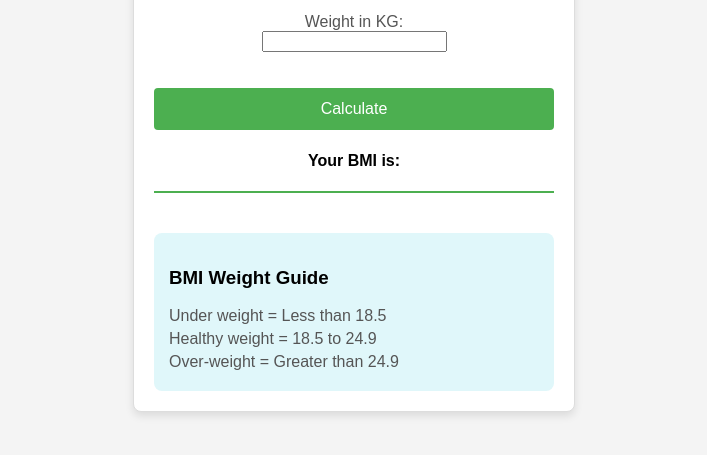
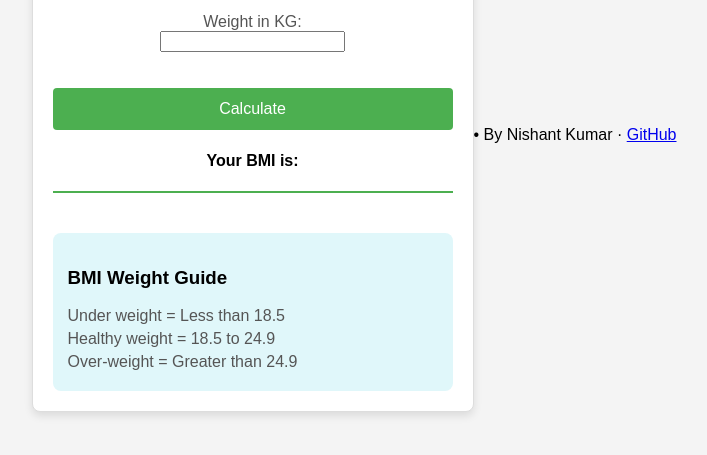
Before and after one commit to Nishant6120/BMI-Calculator, a plain HTML site: page index.html in a window 1280 px wide. Shown: the part 265-720 px from the top of the page, without its empty margins (286-993 px from the left). Drawn offline with Linux system fonts and the light colour scheme.

Commit message:
Update index.html

```diff
--- a/index.html
+++ b/index.html
@@ -29,6 +29,10 @@
                 </form>
             </div>
         </div>
+    <div class="signature">
+        • By Nishant Kumar · <a class="github" href="https://github.com/Nishant6120">GitHub</a>
+    </div>
+
     </body>
     <script src="script.js"></script>
 </html>
```
